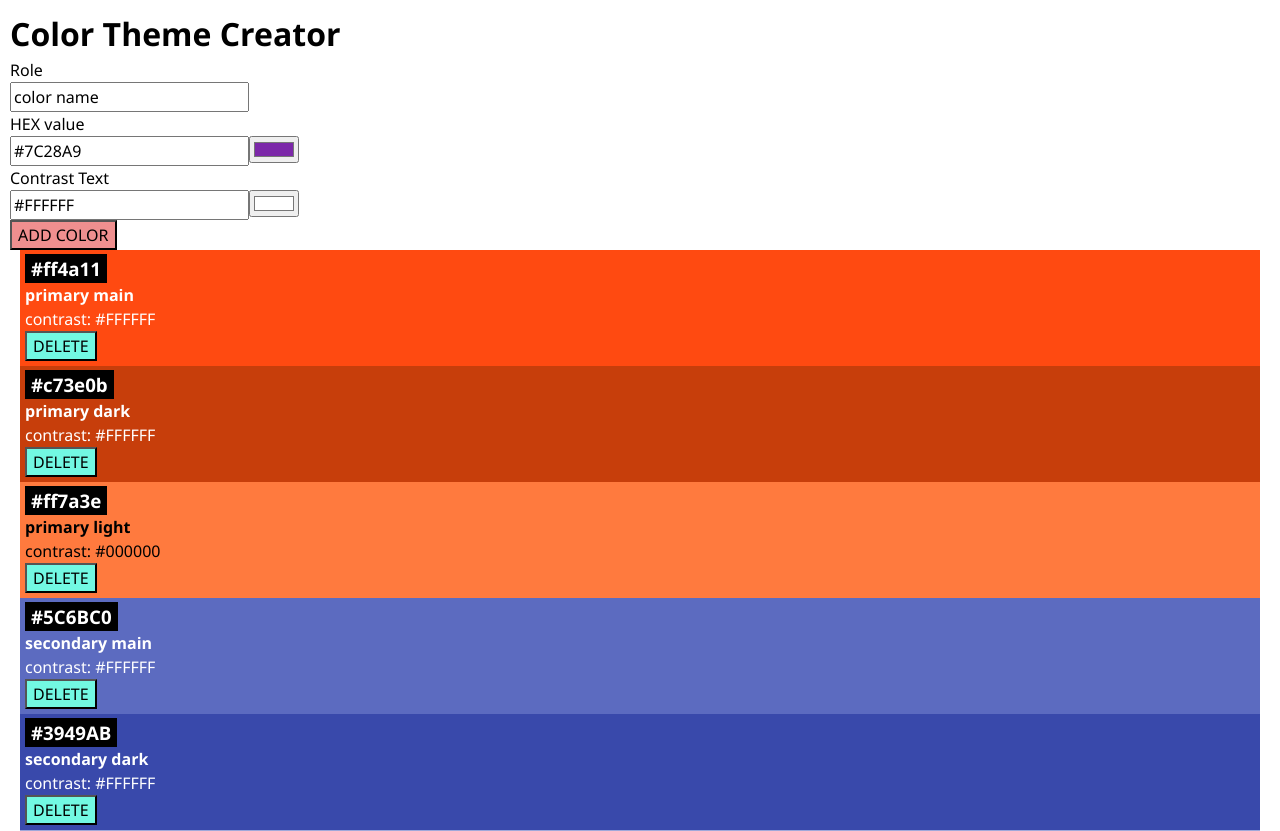
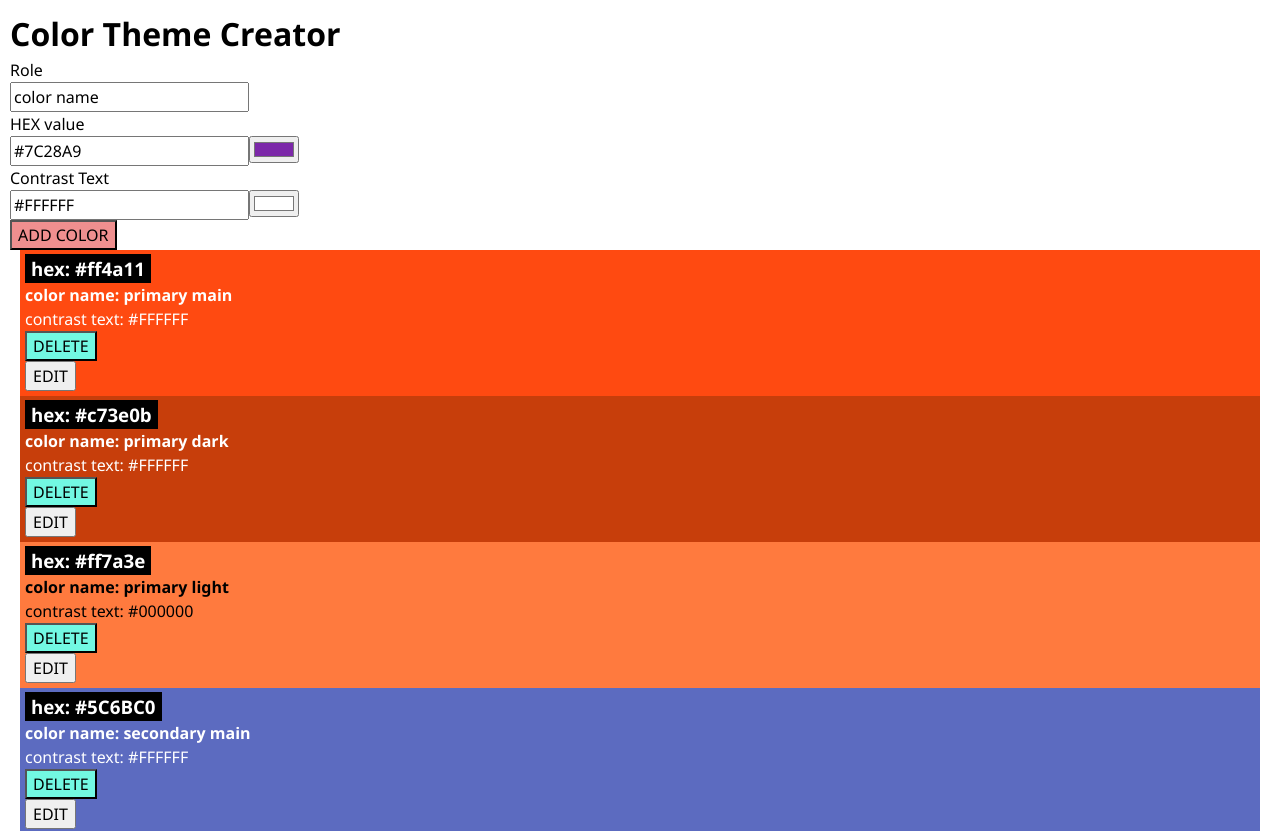
Before and after one commit to sarazmakom/color-theme-creator, a React (Vite) app: page / in a window 1280 px wide. Shown: the top 831 px of the page. Built offline with nearby package versions, Linux system fonts and the light colour scheme.

Commit message:
set state for edit, add ColorForm, add edit button

```diff
--- a/src/Components/Color/Color.jsx
+++ b/src/Components/Color/Color.jsx
@@ -1,7 +1,18 @@
 import "./Color.css";
+import { useState } from "react";
 import { DeleteButton } from "../DeleteButton/DeleteButton";
+import ColorForm from "../ColorForm/ColorForm";
 
-export default function Color({ color, onDelete }) {
+export default function Color({ color, onDelete, onUpdate }) {
+  const [isEdited, setIsEdited] = useState(false);
+
+  const handleEditClick = () => setIsEdited(true);
+
+  const handleUpdateColor = (updatedColor) => {
+    onUpdate(updatedColor);
+    setIsEdited(false);
+  };
+
   return (
     <div
       className="color-card"
@@ -10,10 +21,17 @@ export default function Color({ color, onDelete }) {
         color: color.contrastText,
       }}
     >
-      <h3 className="color-card-headline">{color.hex}</h3>
-      <h4>{color.role}</h4>
-      <p>contrast: {color.contrastText}</p>
-      <DeleteButton onDelete={() => onDelete(color.id)} />
+      {isEdited ? (
+        <ColorForm onSubmitColor={handleUpdateColor} initialData={color} />
+      ) : (
+        <>
+          <h3 className="color-card-headline">hex: {color.hex}</h3>
+          <h4>color name: {color.role}</h4>
+          <p>contrast text: {color.contrastText}</p>
+          <DeleteButton onDelete={() => onDelete(color.id)} />
+          <button onClick={handleEditClick}>EDIT</button>
+        </>
+      )}
     </div>
   );
 }
```
